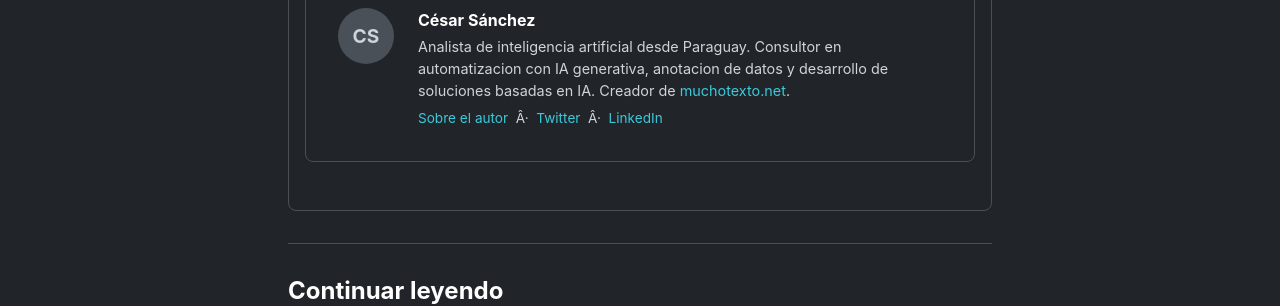
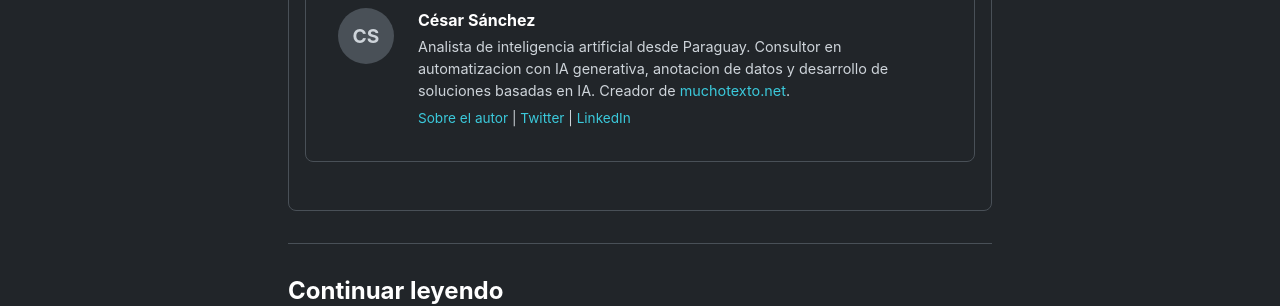
Before and after one commit to miravosqueinteresante/muchotexto.net, a Jekyll site: the page built from _posts/2026-07-09-impacto-de-las-heladas-y-tensiones-en-la-veda-electoral-editorial.md, in a window 1280 px wide and 900 px high, scrolled down 1529 px. Shown: the part 242-548 px from the top of the window. Built offline with Jekyll 4.4.1, drawn with Linux system fonts in a browser that asks for light colours; comment, search, counter and statistics services are not loaded.

Commit message:
Fix separator corruption en author bio

```diff
--- a/_layouts/post.html
+++ b/_layouts/post.html
@@ -127,9 +127,9 @@ layout: default
       <p class="author-bio-text">Analista de inteligencia artificial desde Paraguay. Consultor en automatizacion con IA generativa, anotacion de datos y desarrollo de soluciones basadas en IA. Creador de <a href="{{ '/' | relative_url }}">muchotexto.net</a>.</p>
       <p class="author-bio-links">
         <a href="{{ '/about/' | relative_url }}">Sobre el autor</a>
-        &nbsp;Â·&nbsp;
+         |
         <a href="https://x.com/cesanz" target="_blank" rel="noopener noreferrer">Twitter</a>
-        &nbsp;Â·&nbsp;
+         |
         <a href="https://www.linkedin.com/in/cesar-sanchez-melgarejo/" target="_blank" rel="noopener noreferrer">LinkedIn</a>
       </p>
     </div>
```
